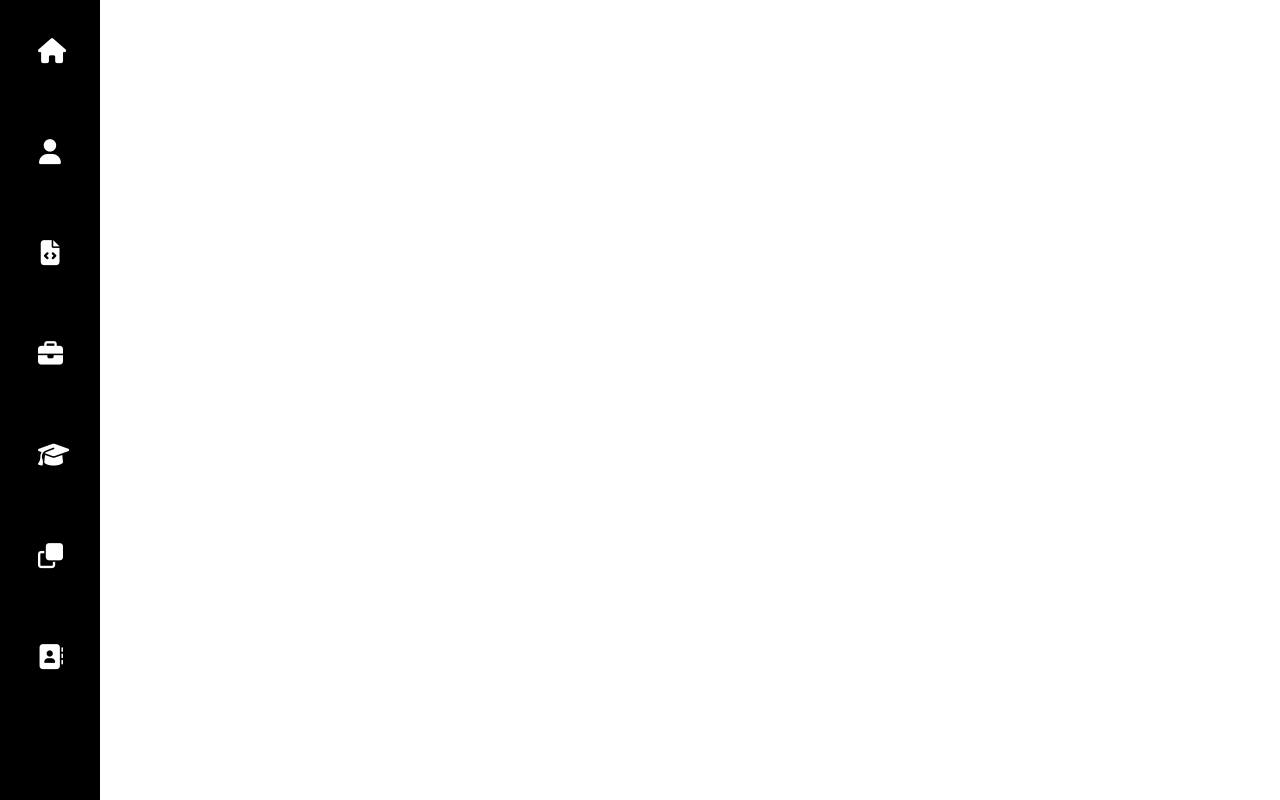
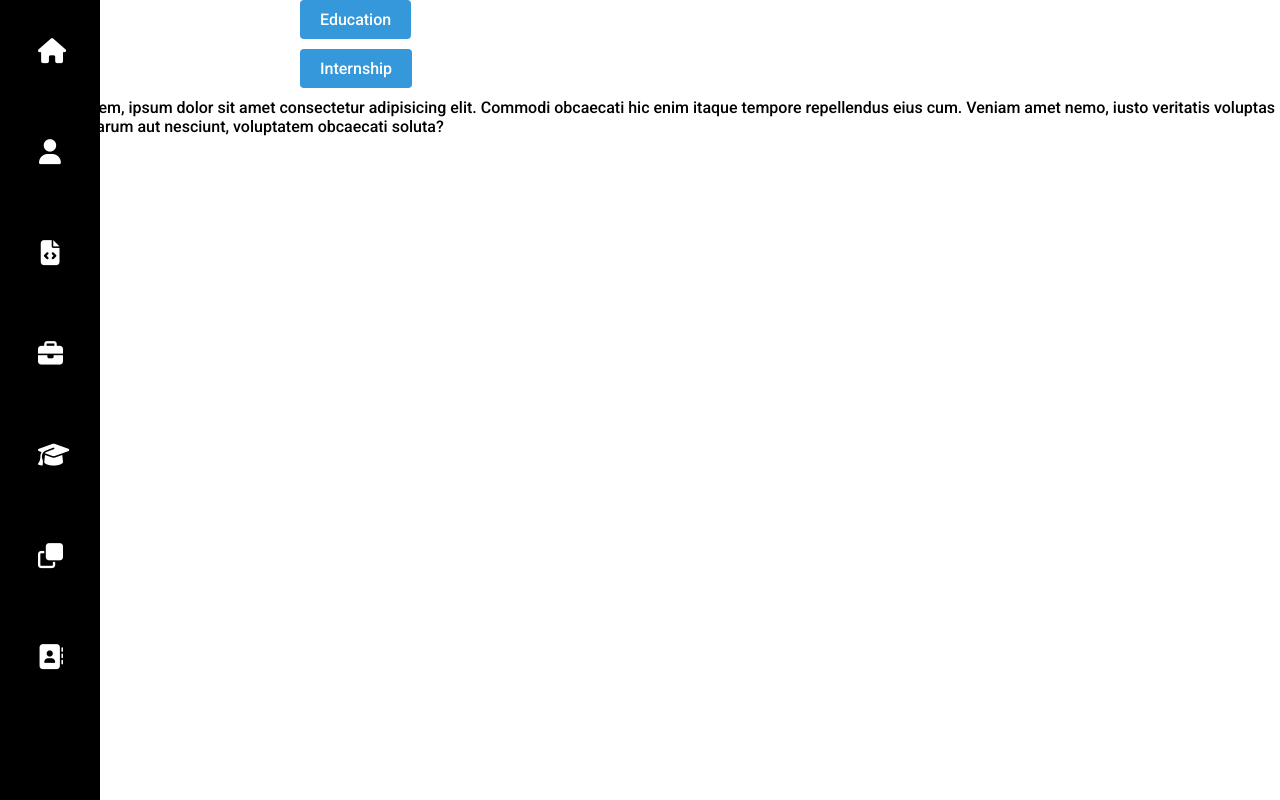
Before and after one commit to Vikashtomar/Portfolio, a React (Vite) app: page /qualification in a window 1280 px wide. Built offline with nearby package versions, Linux system fonts and the light colour scheme.

Commit message:
few update

```diff
--- a/src/App.jsx
+++ b/src/App.jsx
@@ -9,6 +9,10 @@ import Work from "./Components/Work";
 import Portfolio from "./Components/Portfolio";
 import Qualification from "./Components/Qualification";
 import Contact from "./Components/Contact";
+ import Education from './Components/Education'
+import Internship from "./Components/Internship";
+
+
 
 function App() {
   return (
@@ -26,8 +30,13 @@ function App() {
           </Route>
           <Route path="/work" element={<Work />}></Route>
           <Route path="/portfolio" element={<Portfolio />}></Route>
-          <Route path="/qualification" element={<Qualification />}></Route>
+          <Route path="/Education" element={<Education />}></Route>
           <Route path="/contact" element={<Contact />}></Route>
+          <Route path="/qualification" element={<Qualification />}>
+            <Route path="/qualification" element={<Education />}> </Route>
+            <Route path="/qualification/internship" element={<Internship />}> </Route>
+          </Route>
+
         </Routes>
       </BrowserRouter>
     </div>
--- /dev/null
+++ b/src/Components/Education.jsx
@@ -0,0 +1,11 @@
+ import React from 'react'
+
+ function Education() {
+   return (
+     <div>Education
+      Lorem, ipsum dolor sit amet consectetur adipisicing elit. Commodi obcaecati hic enim itaque tempore repellendus eius cum. Veniam amet nemo, iusto veritatis voluptas repellendus harum aut nesciunt, voluptatem obcaecati soluta?
+     </div>
+   )
+ }
+
+ export default Education
--- /dev/null
+++ b/src/Components/Internship.jsx
@@ -0,0 +1,13 @@
+ import React from 'react'
+
+ function Internship() {
+   return (
+     <div>
+      <h1>
+        Lorem ipsum dolor sit amet consectetur adipisicing elit. Inventore sapiente nobis dolor eaque quis cumque, iste doloribus sint et fuga necessitatibus, ut vel ea laboriosam magnam rem temporibus qui. Eveniet!
+      </h1>
+     </div>
+   )
+ }
+
+ export default Internship
--- a/src/Components/Portfolio.jsx
+++ b/src/Components/Portfolio.jsx
@@ -1,13 +1,19 @@
-/** @format */
+ import React from 'react'
 
-import React from "react";
+ function Portfolio() {
+   return (
+     <>
+     <h1 className='ph'>
+        Portfolio
+      </h1>
+     <div className='portfolio'>
 
-function Portfolio() {
-  return
-  (
+      <div>hello1</div>
+      <div>hello 2</div>
+      <div>hello 3</div>
+     </div>
+    </>
+   )
+ }
 
-    <div>hello vikash</div>
-  )
-  }
-
-export default Portfolio;
+ export default Portfolio
--- a/src/Components/Qualification.jsx
+++ b/src/Components/Qualification.jsx
@@ -1,9 +1,23 @@
-import React from 'react'
+import React from 'react';
+import { Link, Outlet } from 'react-router-dom'; // Import from 'react-router-dom'
 
 function Qualification() {
   return (
-    <div>Qualification</div>
-  )
+    <>
+      <div className='ul-list'>
+        <ul>
+          <li>
+            <Link className='btn-1' to='/qualification'>Education</Link>
+          </li>
+          <li>
+            <Link className='btn-2' to='/qualification/internship'>Internship</Link>
+          </li>
+        </ul>
+      </div>
+
+      <Outlet />
+    </>
+  );
 }
 
-export default Qualification
+export default Qualification;
--- a/src/Portfolio.css
+++ b/src/Portfolio.css
@@ -186,7 +186,51 @@ font-family: 'Roboto', sans-serif;
    font-size: 18px;
 
  }
-
  .workcontent p:nth-child(3){
       font-weight: 350;
  }
+
+  /* qualification css-------------------------------------------- ---------*/
+
+
+.ul-list {
+   /* margin: 20px; */
+   margin-left: 300px;
+
+ }
+
+ .ul-list ul {
+   list-style: none;
+   padding: 0;
+ }
+
+ .ul-list li {
+   margin-bottom: 10px;
+ }
+
+ .btn-1,
+ .btn-2 {
+   display: inline-block;
+   padding: 10px 20px;
+   background-color: #3498db;
+   color: white;
+   text-decoration: none;
+   border-radius: 4px;
+   transition: background-color 0.3s ease-in-out;
+ }
+
+ .btn-1:hover,
+ .btn-2:hover {
+   background-color: #2980b9;
+ }
+
+
+
+
+ /* portfolio css ------------------------------------------------------ */
+
+ .portfolio{
+   display: flex;
+   justify-content: center;
+   align-items: center;
+ }
```
Also changed, not shown: src/Components/Work.jsx (+5 -5 lines).
